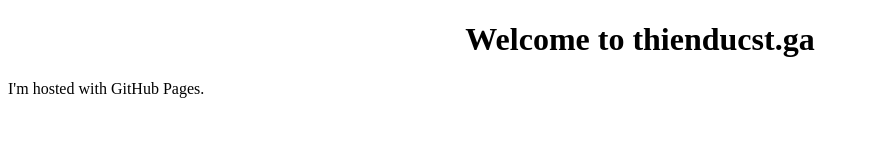
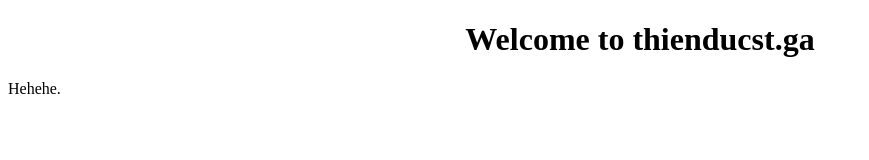
Before and after one commit to loctrantv/thienducst.ga, a plain HTML site: page index.html in a window 1280 px wide. Shown: the whole page, without its empty margins (0-869 px from the left). Drawn offline with Linux system fonts and the light colour scheme.

Commit message:
Update index.html

```diff
--- a/index.html
+++ b/index.html
@@ -2,6 +2,6 @@
 <html>
 <body>
 <h1 style="text-align:center"> Welcome to thienducst.ga </h1>
-<p>I'm hosted with GitHub Pages.</p>
+<p>Hehehe.</p>
 </body>
 </html>
```
